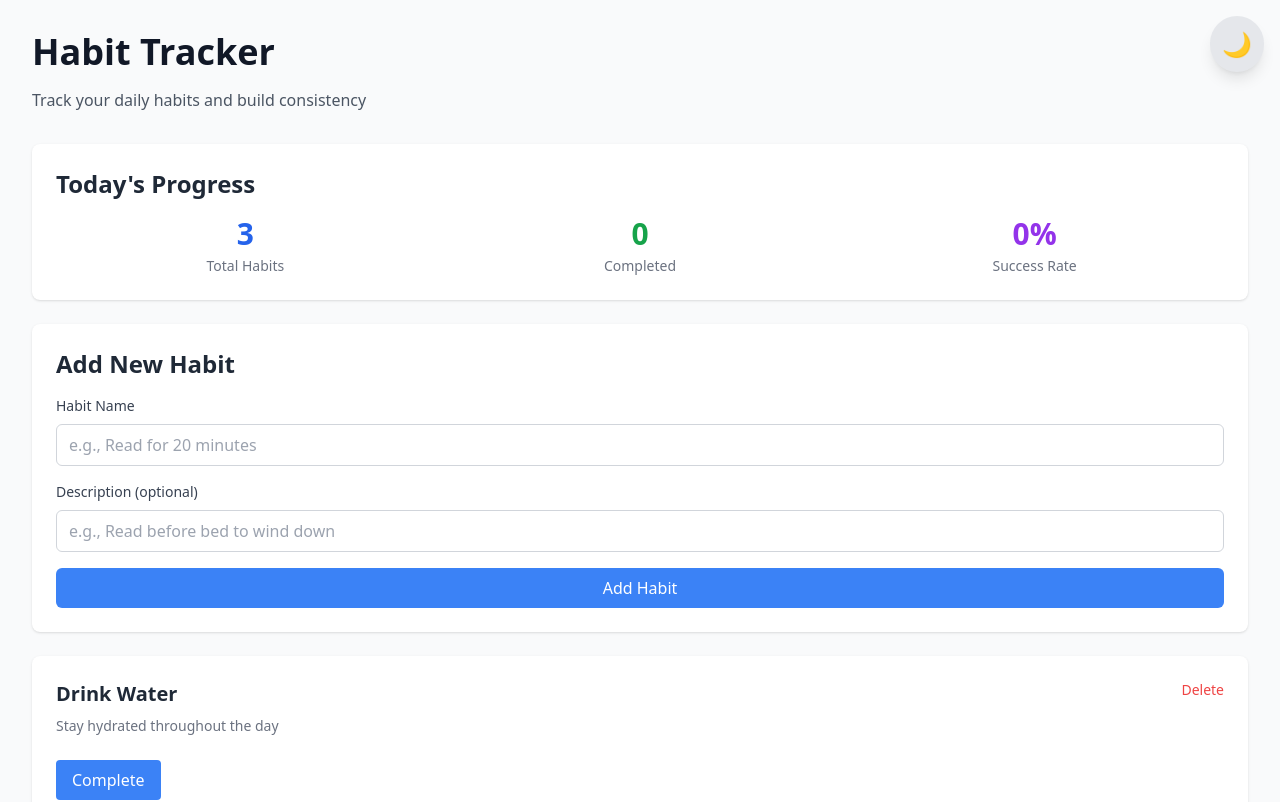
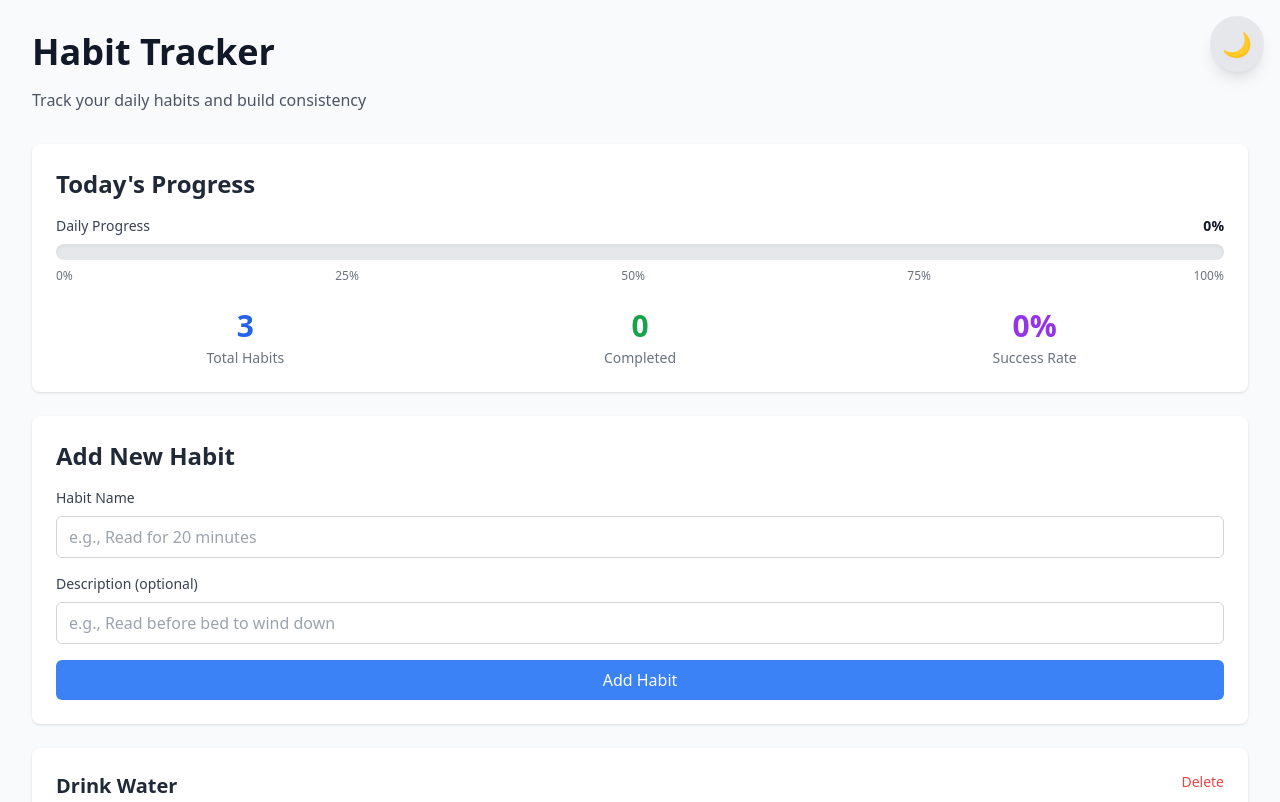
Before and after one commit to Danielle73/habit-tracker, a React (Vite) app: page / in a window 1280 px wide. Shown: the top 802 px of the page. Built offline with nearby package versions, Linux system fonts and the light colour scheme.

Commit message:
Add visual progress bar with dynamic colors and shimmer effect

```diff
--- /dev/null
+++ b/src/components/ProgressBar.tsx
@@ -0,0 +1,57 @@
+interface ProgressBarProps {
+    percentage: number
+}
+
+function ProgressBar ({percentage}: ProgressBarProps){
+    return (
+
+    <div className="mb-6">
+      <div className="flex justify-between items-center mb-2">
+        <span className="text-sm font-medium text-gray-700 dark:text-gray-300">
+          Daily Progress
+        </span>
+        <span className="text-sm font-semibold text-gray-900 dark:text-white">
+          {percentage}%
+        </span>
+      </div>
+
+      <div className="w-full bg-gray-200 dark:bg-gray-700 rounded-full h-4 overflow-hidden shadow-inner">
+        <div
+          className="h-full rounded-full transition-all duration-500 ease-out"
+          style={{
+            width: `${percentage}%`,
+            background: percentage === 100
+              ? 'linear-gradient(to right, #10b981, #059669)'
+              : percentage >= 75
+              ? 'linear-gradient(to right, #3b82f6, #2563eb)'
+              : percentage >= 50
+              ? 'linear-gradient(to right, #8b5cf6, #7c3aed)'
+              : percentage >= 25
+              ? 'linear-gradient(to right, #f59e0b, #d97706)'
+              : 'linear-gradient(to right, #ef4444, #dc2626)'
+          }}
+        >
+          {percentage > 0 && (
+            <div className="w-full h-full animate-pulse"
+                 style={{
+                   background: 'linear-gradient(90deg, transparent, rgba(255,255,255,0.3), transparent)',
+                   backgroundSize: '200% 100%',
+                   animation: 'shimmer 2s infinite'
+                 }}
+            />
+          )}
+        </div>
+      </div>
+
+      <div className="mt-2 flex justify-between text-xs text-gray-500 dark:text-gray-400">
+        <span>0%</span>
+        <span>25%</span>
+        <span>50%</span>
+        <span>75%</span>
+        <span>100%</span>
+      </div>
+    </div>
+    )
+}
+
+export default ProgressBar
--- a/src/components/Stats.tsx
+++ b/src/components/Stats.tsx
@@ -1,3 +1,5 @@
+import ProgressBar from "./ProgressBar"
+
 interface StatsProps {
   totalHabits: number
   completedHabits: number
@@ -13,6 +15,8 @@ function Stats({ totalHabits, completedHabits }: StatsProps) {
       <h2 className="text-2xl font-semibold text-gray-800 dark:text-white mb-4">
         Today's Progress
       </h2>
+
+      <ProgressBar percentage={percentage} />
 
       <div className="grid grid-cols-3 gap-4">
         <div className="text-center transform transition-transform hover:scale-110">
--- a/src/index.css
+++ b/src/index.css
@@ -23,6 +23,15 @@
     }
   }
 
+  @keyframes shimmer {
+    0% {
+      background-position: -200% 0;
+    }
+    100% {
+      background-position: 200% 0;
+    }
+  }
+
   .animate-slideIn {
     animation: slideIn 0.3s ease-out;
   }
```
